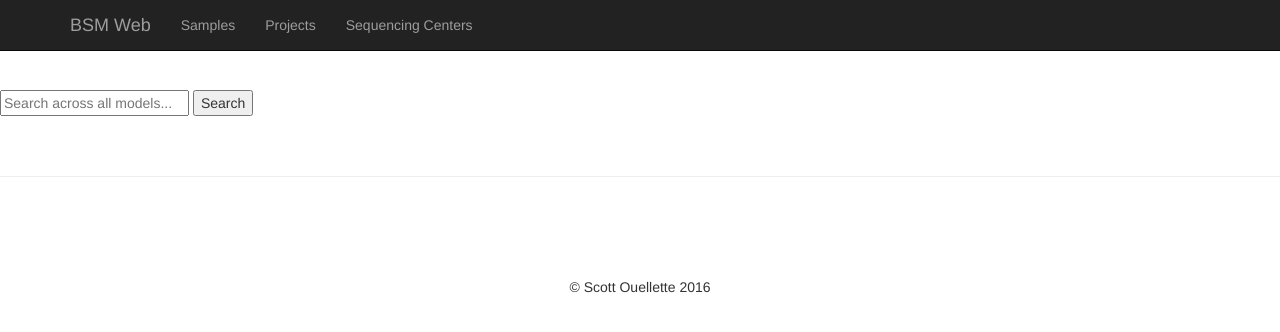
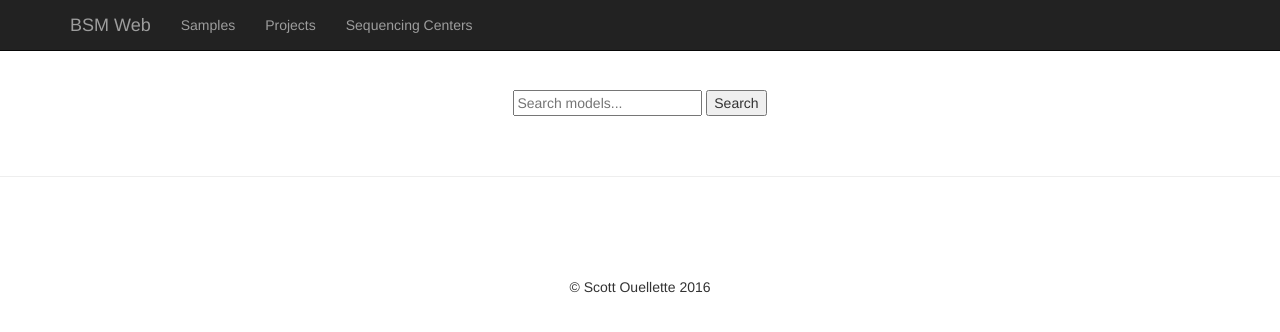
Before and after one commit to angga30/Django-CRUD, a Django app: page / in a window 1280 px wide. Shown: the top 332 px of the page. Run offline with Django 3.2, Linux system fonts and the light colour scheme; some libraries are stand-ins or nearby versions.

Commit message:
update search

```diff
--- a/bsm_samples/templates/base.html
+++ b/bsm_samples/templates/base.html
@@ -22,10 +22,12 @@
       </div>
     </div>
     <br><br>
+    <div align="center">
       <form type="get" action="." style="margin: 0">
-        <input  id="search_input" type="text" name="search_box"  placeholder="Search across all models..." >
+        <input  id="search_input" type="text" name="search_box"  placeholder="Search models..." >
         <button id="search_submit" type="submit" >Search</button>
       </form>
+    </div>
     <br><br>
     <div class="container">
       <div class="hero-unit">
--- a/bsm_samples/views.py
+++ b/bsm_samples/views.py
@@ -13,4 +13,4 @@ def search(request):
 
         search_results = watson.search(search_query)
 
-        return HttpResponse()
+        return HttpResponse(search_results)
```
